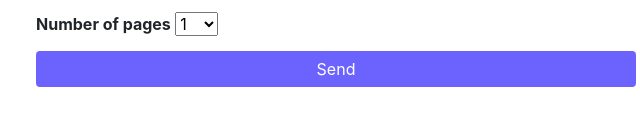
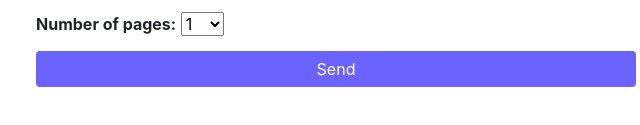
Before and after one commit to tjallen27/feedbax, a plain HTML site: page index.html in a window 1280 px wide. Shown: the part 2504-2629 px from the top of the page, 304-944 px from the left. Drawn offline with nearby package versions, Linux system fonts and the light colour scheme.

Commit message:
CPANEL update

```diff
--- a/index.html
+++ b/index.html
@@ -73,7 +73,7 @@
           <input type="email" name="_replyto" class="form-control" />
           <label for="website">Website:</label>
           <input type="text" name="website" class="form-control" />
-          <label>Number of pages</label>
+          <label>Number of pages: </label>
           <select class="" name="number_of_pages">
             <option value="">1</option>
             <option value="">2</option>
```
